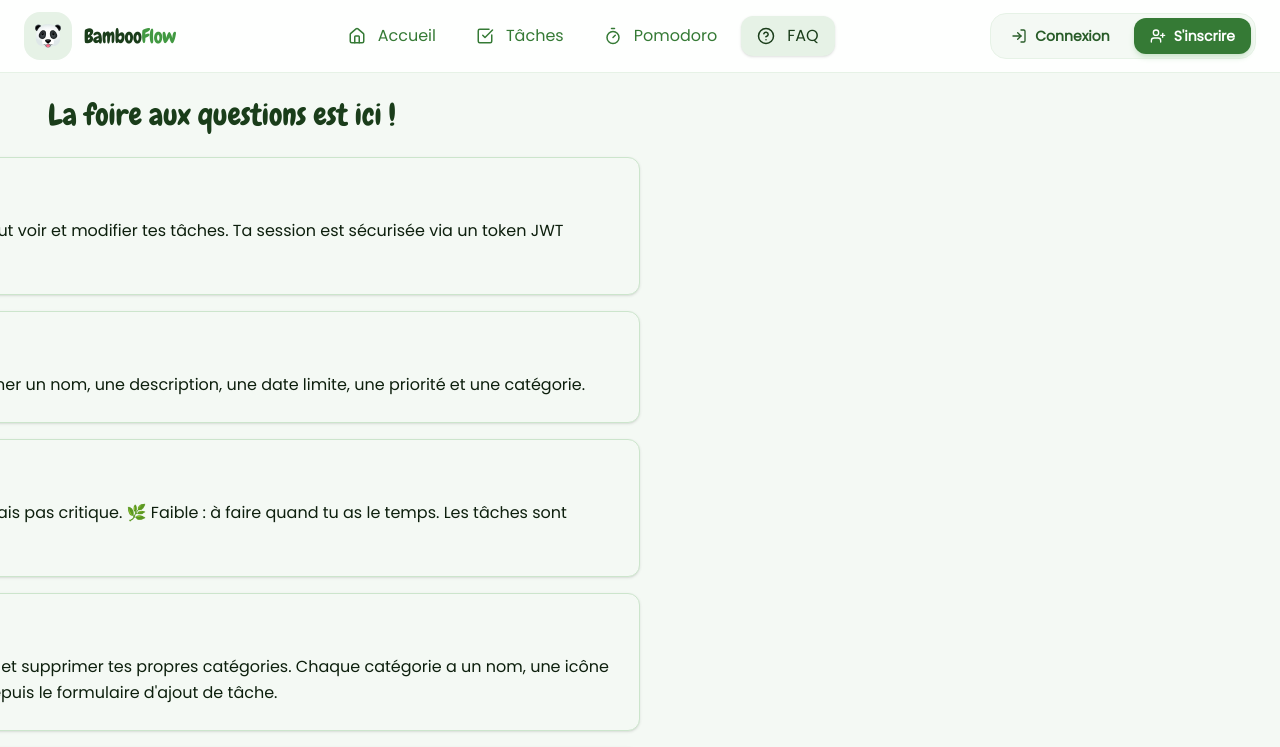
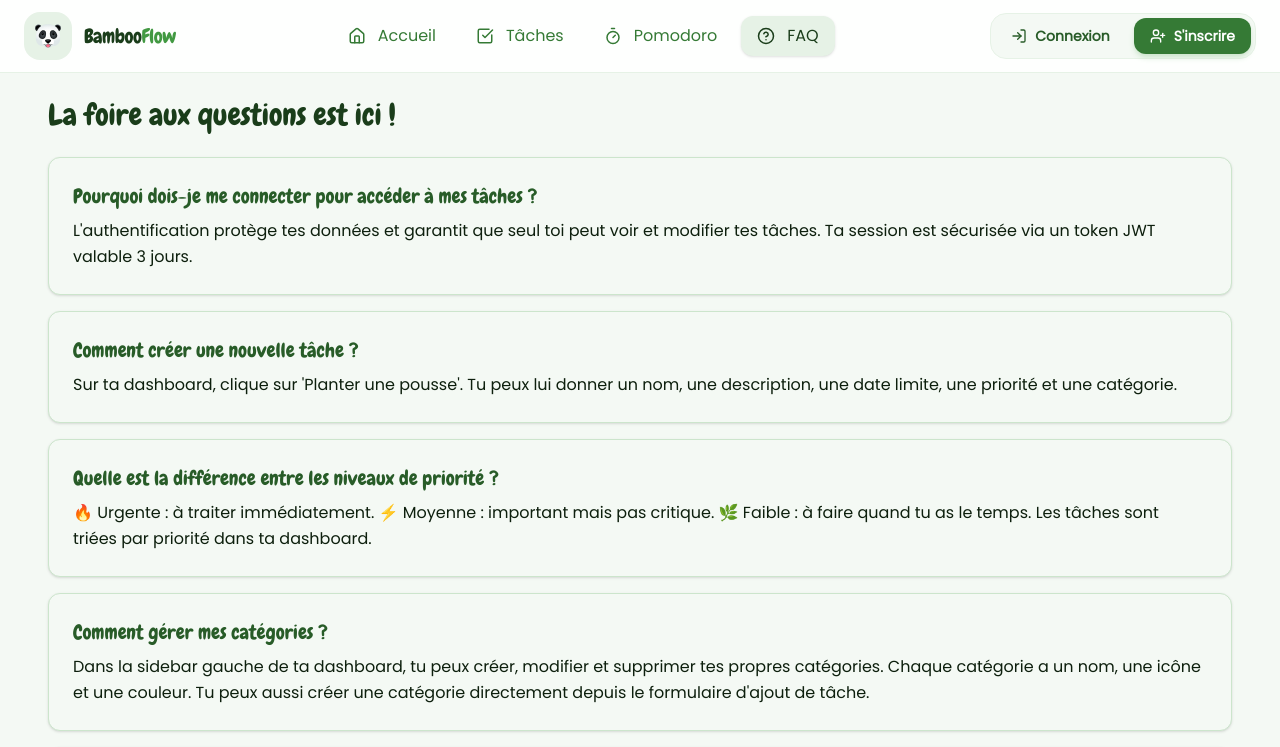
Before and after one commit to nabila-tamajnit/BambooFlow_frontend, a React (Vite) app: page /faq in a window 1280 px wide. Shown: the top 747 px of the page. Built offline with nearby package versions, Linux system fonts and the light colour scheme; no server answers.

Commit message:
animation removal

```diff
--- a/src/features/info/components/FaqItem.jsx
+++ b/src/features/info/components/FaqItem.jsx
@@ -1,7 +1,7 @@
 export function FaqItem({ question, response }) {
 
     return (
-        <article className="bg-main-50 border border-main-200 rounded-xl p-6 shadow-sm hover:shadow-md transition-shadow duration-300 animate-fadeIn">
+        <article className="bg-main-50 border border-main-200 rounded-xl p-6 shadow-sm hover:shadow-md transition-shadow">
             <p className="font-chewy text-main-700 text-xl mb-2">
                 {question}
             </p>
```
